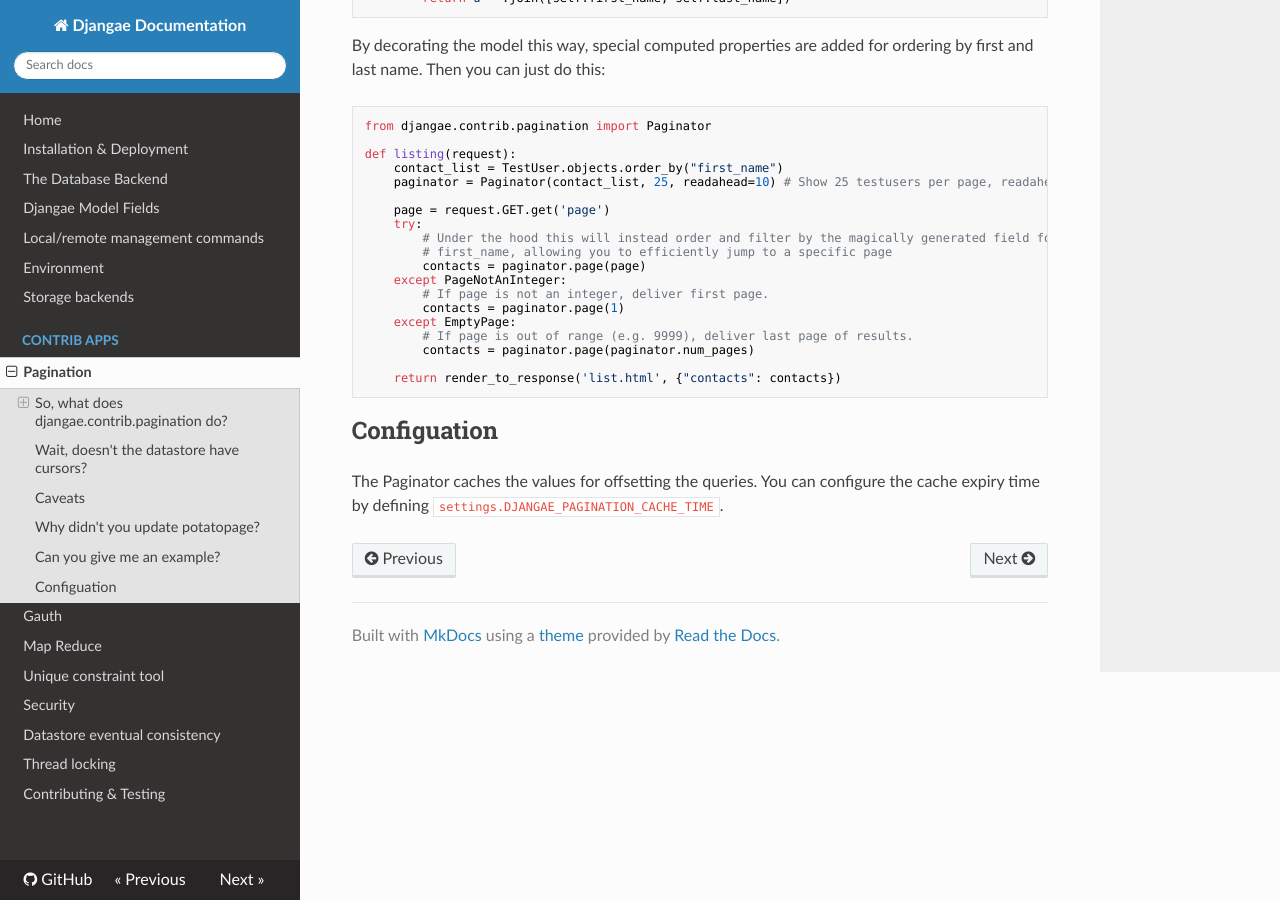
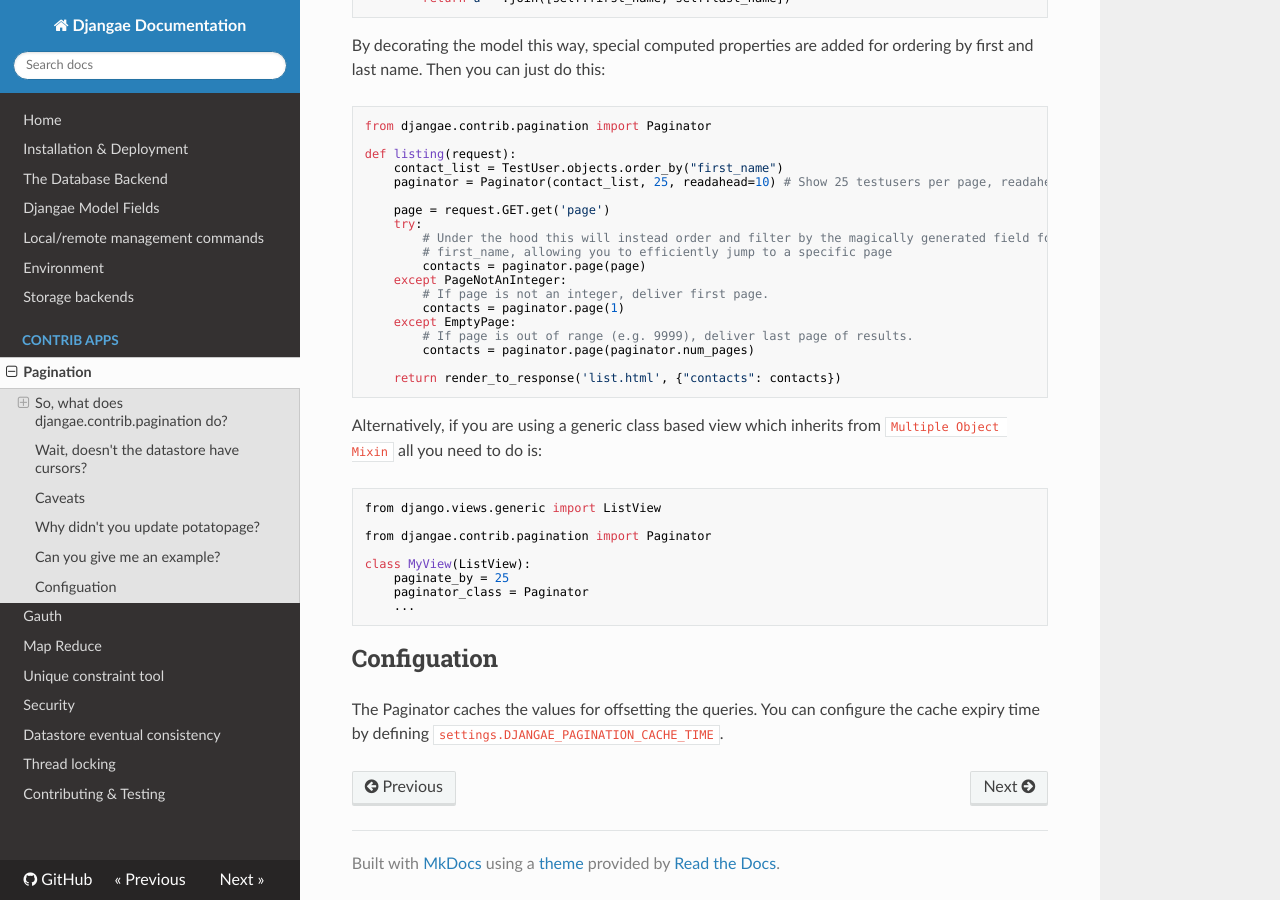
Before and after one commit to wittfabian/djangae, an MkDocs documentation site: the page built from docs/pagination.md, in a window 1280 px wide and 900 px high, scrolled down 2526 px. Built offline with MkDocs 1.6.1, drawn with Linux system fonts in a browser that asks for light colours; nearby versions of some CDN libraries; old or Windows-style settings are respelled for this version of MkDocs.

Commit message:
Add an example to paginator docs about CBVs

````diff
--- a/docs/pagination.md
+++ b/docs/pagination.md
@@ -119,6 +119,19 @@ def listing(request):
     return render_to_response('list.html', {"contacts": contacts})
 ```
 
+Alternatively, if you are using a generic class based view which inherits from `Multiple Object Mixin` all you need to do is:
+
+```
+from django.views.generic import ListView
+
+from djangae.contrib.pagination import Paginator
+
+class MyView(ListView):
+    paginate_by = 25
+    paginator_class = Paginator
+    ...
+```
+
 ## Configuation
 
 The Paginator caches the values for offsetting the queries.  You can configure the cache expiry time
````
